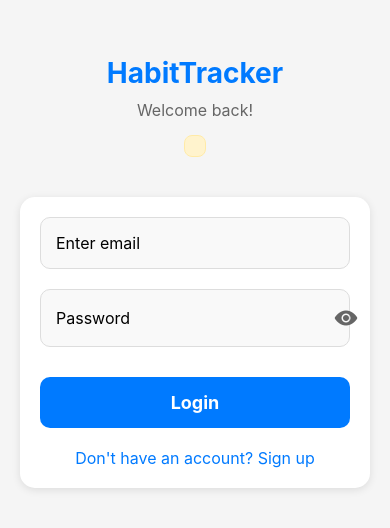
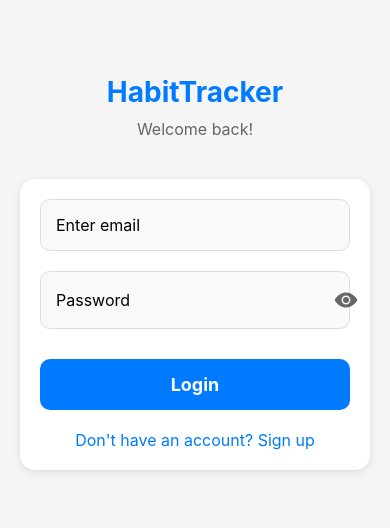
Before and after one commit to Ilysse200/HabitTrackerBlank, a React Native app: screen / in a window 390 px wide. Shown: the part 150-678 px from the top of the page. Built offline with nearby package versions, Linux system fonts and the light colour scheme.

Commit message:
removed admin hint styles

```diff
--- a/src/screens/LoginScreen.js
+++ b/src/screens/LoginScreen.js
@@ -168,12 +168,12 @@ export default function LoginScreen({ onLogin }) {
             {isLoginMode ? "Welcome back!" : "Create your account"}
           </Text>
           {/* OPTIONAL: Show admin email hint */}
-          <View style={styles.adminHint}>
+          {/* <View style={styles.adminHint}> */}
             {/* <Text style={styles.hintText}>
               💡 Use admin@habittracker.com to access admin features
             </Text> */}
           </View>
-        </View>
+        {/* </View> */}
 
         <View style={styles.form}>
           {/* Registration Fields */}
```
